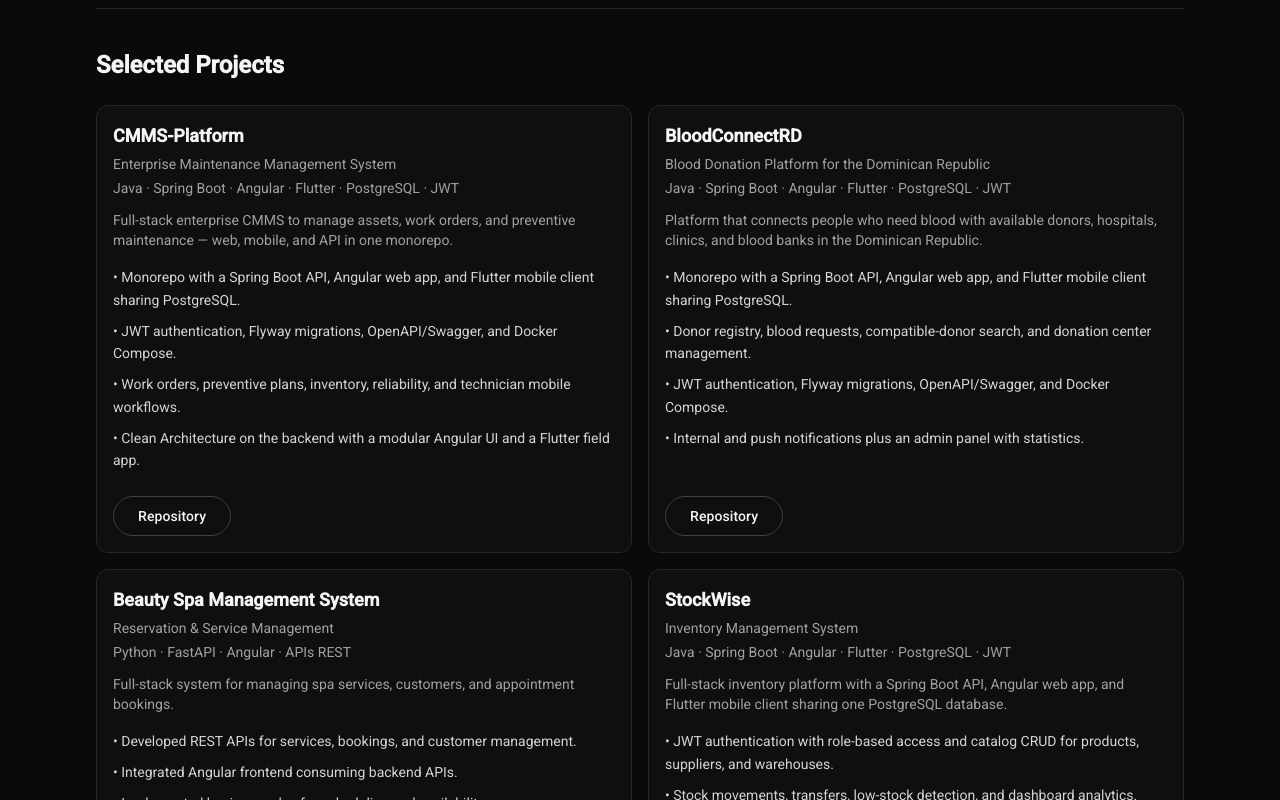
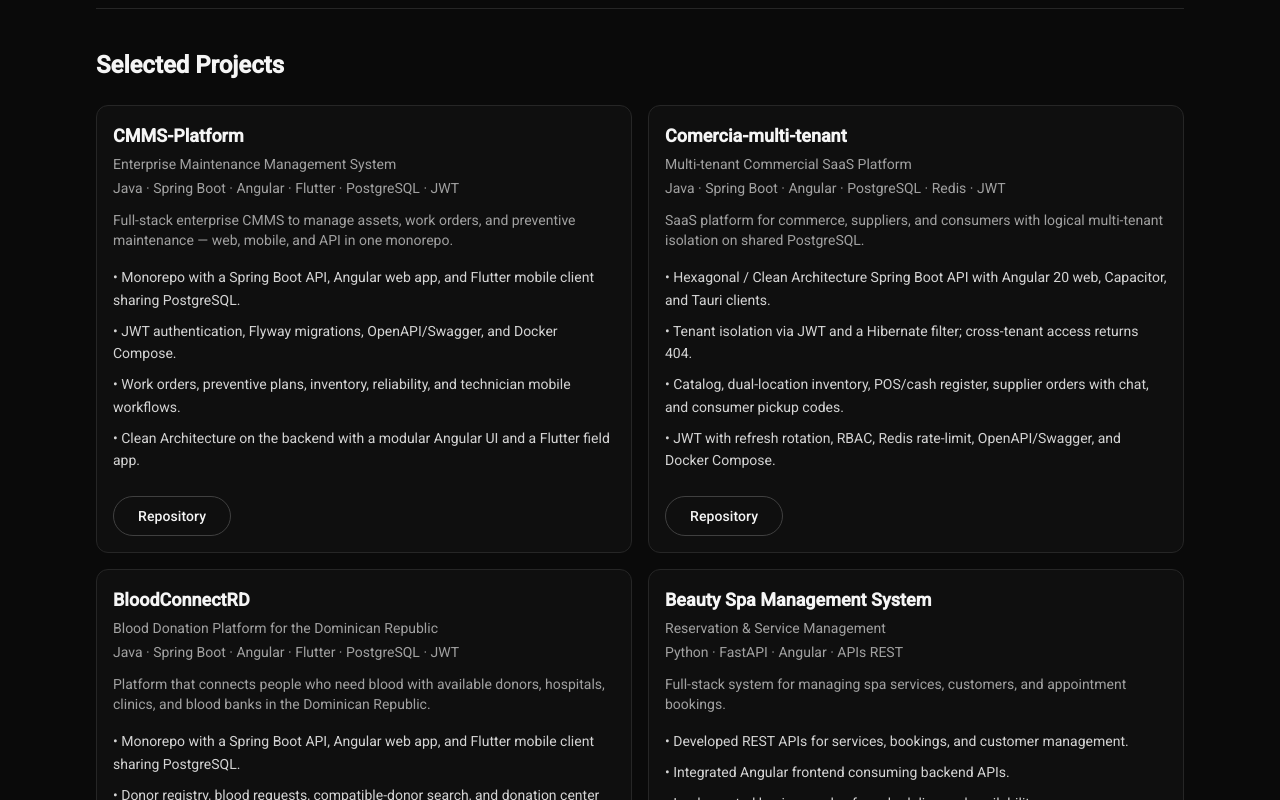
Before and after one commit to SentenciaSQL/portfolio, an Angular app: page / in a window 1280 px wide. Shown: the part 1700-2500 px from the top of the page. Built offline with nearby package versions, Linux system fonts and the light colour scheme.

Commit message:
Add Comercia-multi-tenant to the featured projects catalog.
Include the multi-tenant commercial SaaS monorepo with EN/ES copy, Java/Spring Boot/Angular stacks, and a single repository link.

Co-authored-by: Andrés Frías <SentenciaSQL@users.noreply.github.com>

```diff
--- a/src/app/core/i18n/messages.ts
+++ b/src/app/core/i18n/messages.ts
@@ -31,6 +31,23 @@ export const MESSAGES: Record<Lang, any> = {
             'JWT authentication, Flyway migrations, OpenAPI/Swagger, and Docker Compose.',
             'Work orders, preventive plans, inventory, reliability, and technician mobile workflows.',
             'Clean Architecture on the backend with a modular Angular UI and a Flutter field app.',
+          ],
+          links: {
+            repo: 'Repository',
+          },
+        },
+
+        comercia: {
+          name: 'Comercia-multi-tenant',
+          subtitle: 'Multi-tenant Commercial SaaS Platform',
+          stack: 'Java · Spring Boot · Angular · PostgreSQL · Redis · JWT',
+          summary:
+            'SaaS platform for commerce, suppliers, and consumers with logical multi-tenant isolation on shared PostgreSQL.',
+          bullets: [
+            'Hexagonal / Clean Architecture Spring Boot API with Angular 20 web, Capacitor, and Tauri clients.',
+            'Tenant isolation via JWT and a Hibernate filter; cross-tenant access returns 404.',
+            'Catalog, dual-location inventory, POS/cash register, supplier orders with chat, and consumer pickup codes.',
+            'JWT with refresh rotation, RBAC, Redis rate-limit, OpenAPI/Swagger, and Docker Compose.',
           ],
           links: {
             repo: 'Repository',
@@ -379,6 +396,23 @@ export const MESSAGES: Record<Lang, any> = {
           },
         },
 
+        comercia: {
+          name: 'Comercia-multi-tenant',
+          subtitle: 'Plataforma SaaS Comercial Multi-tenant',
+          stack: 'Java · Spring Boot · Angular · PostgreSQL · Redis · JWT',
+          summary:
+            'Plataforma SaaS para comercios, proveedores y consumidores con aislamiento multi-tenant lógico sobre PostgreSQL compartido.',
+          bullets: [
+            'API Spring Boot hexagonal / Clean Architecture con web Angular 20, Capacitor y Tauri.',
+            'Aislamiento de tenant por JWT y filtro Hibernate; el acceso cruzado entre tenants responde 404.',
+            'Catálogo, inventario de doble ubicación, POS/caja, pedidos a proveedor con chat y códigos de retiro.',
+            'JWT con rotación de refresh, RBAC, rate-limit Redis, OpenAPI/Swagger y Docker Compose.',
+          ],
+          links: {
+            repo: 'Repositorio',
+          },
+        },
+
         blood: {
           name: 'BloodConnectRD',
           subtitle: 'Plataforma de Donación de Sangre en República Dominicana',
--- a/src/app/core/projects/projects.data.ts
+++ b/src/app/core/projects/projects.data.ts
@@ -7,6 +7,14 @@ export const PROJECTS: ProjectMeta[] = [
     stacks: ['Java', 'Spring Boot', 'Angular', 'Flutter', 'Dart'],
     links: [
       {kind: 'repo', url: 'https://github.com/SentenciaSQL/CMMS-Platform'},
+    ],
+  },
+  {
+    id: 'comercia',
+    featured: true,
+    stacks: ['Java', 'Spring Boot', 'Angular'],
+    links: [
+      {kind: 'repo', url: 'https://github.com/SentenciaSQL/Comercia-multi-tenant'},
     ],
   },
   {
```
Also changed, not shown: 1 other file (tests, documents, lock files or other folders).
